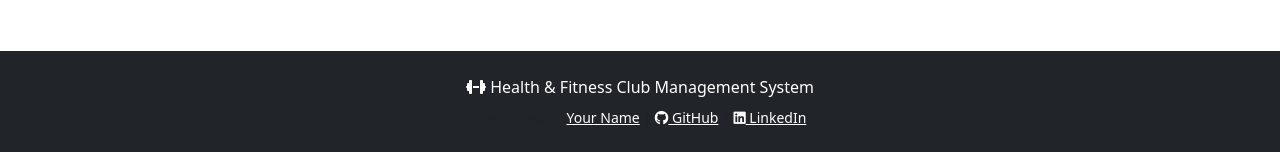
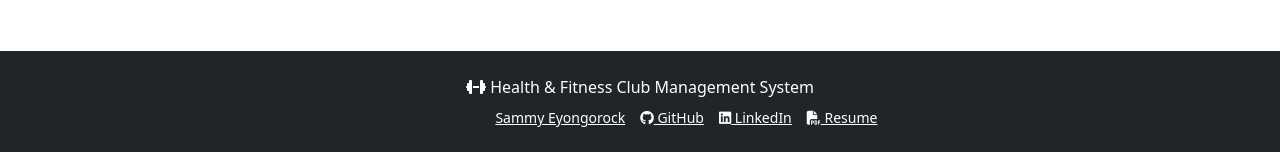
Before and after one commit to Esammy-88/Full-Stack-Fitness-Club-Management, a Flask app: page /about in a window 1280 px wide. Shown: the part 2427-2579 px from the top of the page. Run offline with Flask 3, Linux system fonts and the light colour scheme; some libraries are stand-ins or nearby versions.

Commit message:
Update footer with developer information and links

```diff
--- a/templates/base.html
+++ b/templates/base.html
@@ -91,9 +91,10 @@
                 <i class="fas fa-dumbbell"></i> Health & Fitness Club Management System
             </p>
             <p class="mb-0 text-muted small">
-                Developed by <a href="{{ url_for('about') }}" class="text-white">Your Name</a> |
-                <a href="https://github.com/yourusername" target="_blank" class="text-white"><i class="fab fa-github"></i> GitHub</a> |
-                <a href="https://linkedin.com/in/yourprofile" target="_blank" class="text-white"><i class="fab fa-linkedin"></i> LinkedIn</a>
+                Developed by <a href="{{ url_for('about') }}" class="text-white">Sammy Eyongorock</a> |
+                <a href="https://github.com/SammyEyongorock" target="_blank" class="text-white"><i class="fab fa-github"></i> GitHub</a> |
+                <a href="https://linkedin.com/in/SammyEyongorock" target="_blank" class="text-white"><i class="fab fa-linkedin"></i> LinkedIn</a> |
+                <a href="{{ url_for('static', filename='resume.pdf') }}" target="_blank" class="text-white"><i class="fas fa-file-pdf"></i> Resume</a>
             </p>
         </div>
     </footer>
```
